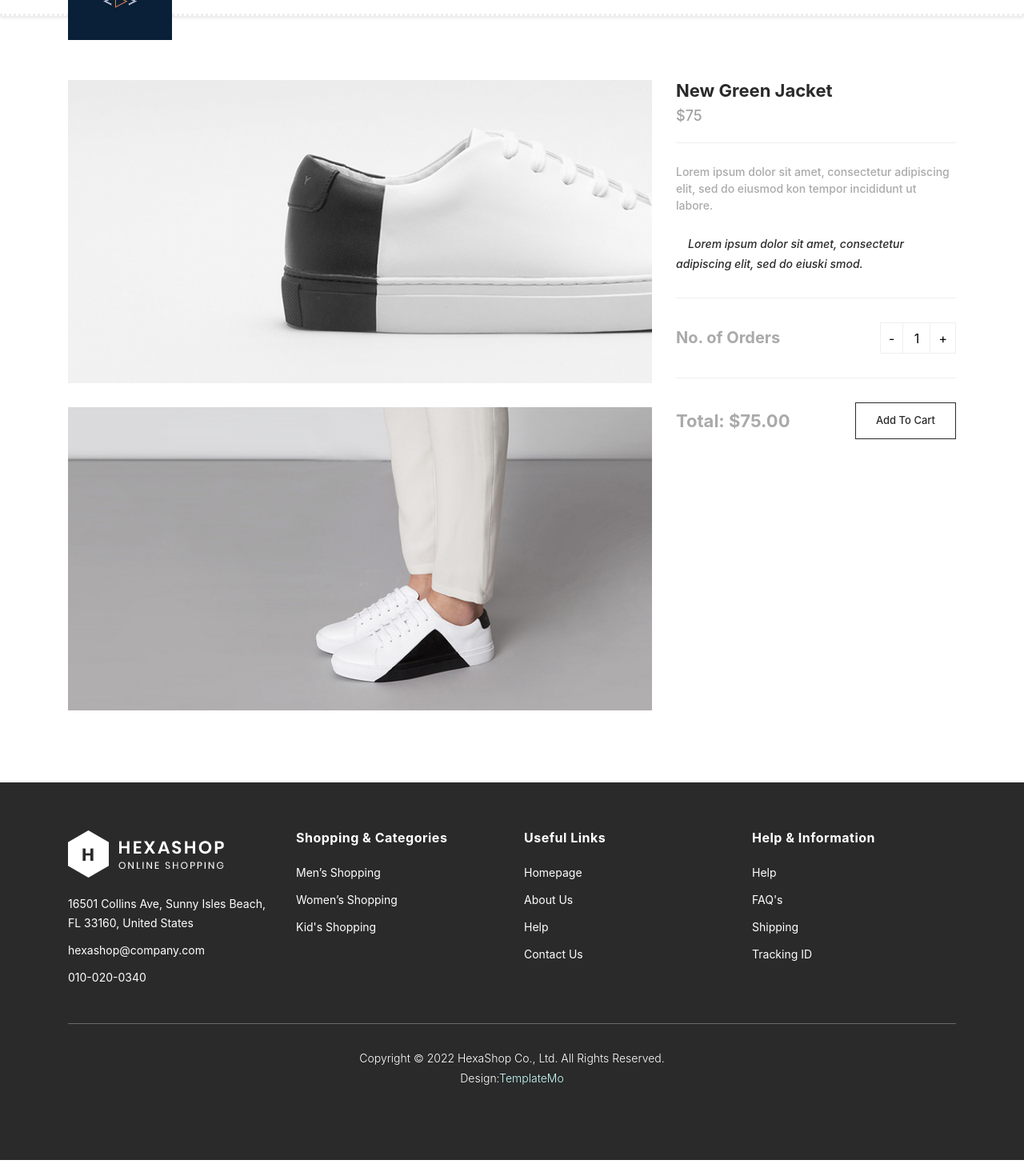
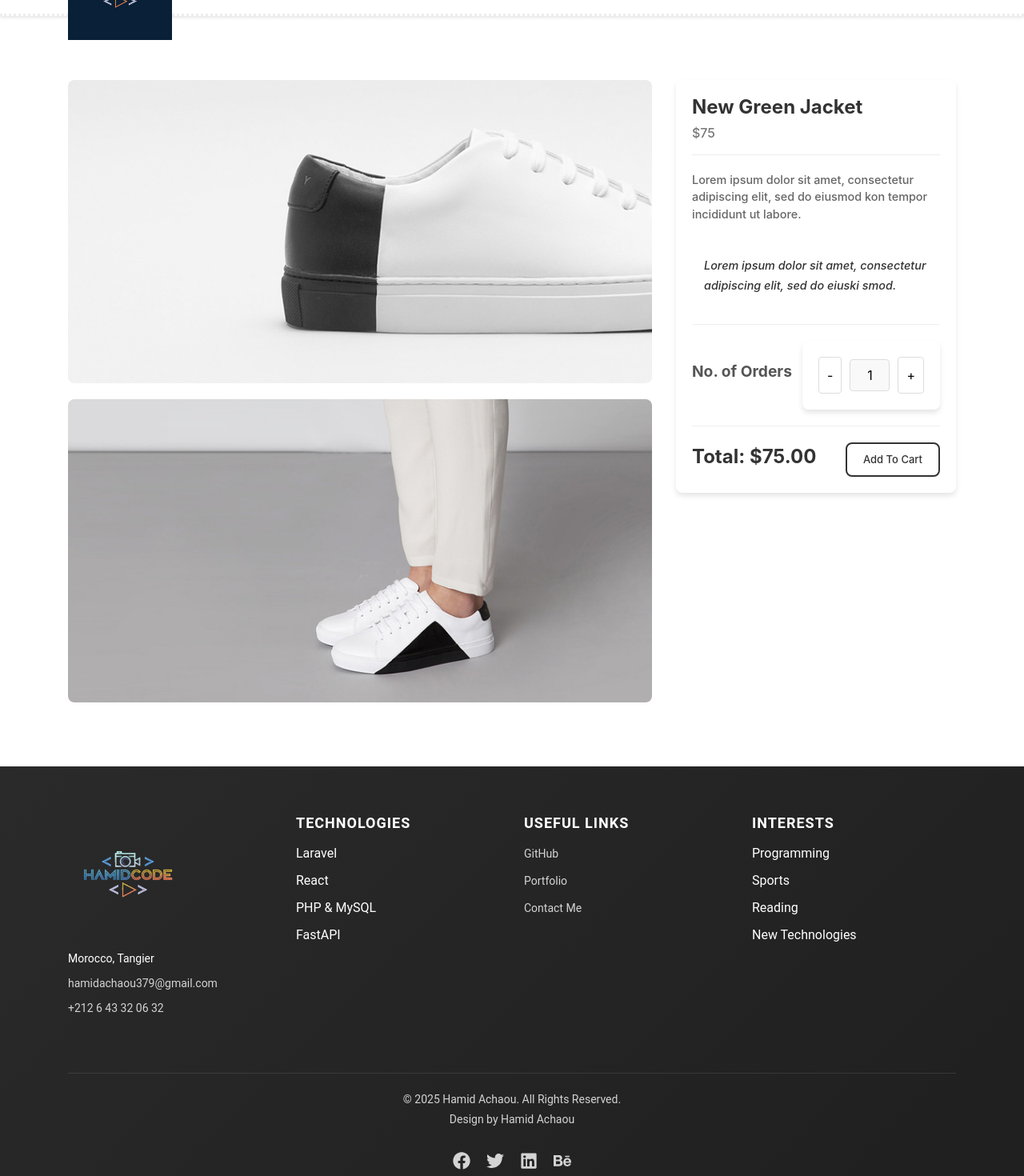
Before and after one commit to hamidAchaou/strapiStore, a React (Vite) app in the folder client/: page /singel_products in a window 1280 px wide. Shown: the part 80-1550 px from the top of the page at 80% size. Built offline with nearby package versions, Linux system fonts and the light colour scheme.

Commit message:
update footer and HeroSection

```diff
--- a/client/src/assets/css/templatemo-hexashop.css
+++ b/client/src/assets/css/templatemo-hexashop.css
@@ -652,7 +652,7 @@ banner
 
 .main-banner {
   border-bottom: 3px dotted #eee;
-  padding-top: 160px;
+  padding-top: 30px;
   padding-bottom: 30px;
 }
 
@@ -1498,74 +1498,117 @@ Subscribe
 footer
 ---------------------------------------------
 */
-
-footer {
+/* Footer Styles */
+.modern-footer {
   margin-top: 60px;
-  padding: 60px 0px 30px 0px;
-  background-color: #2a2a2a;
-}
-
-footer .logo {
+  padding: 60px 20px;
+  background: linear-gradient(135deg, #2a2a2a, #1f1f1f);
+  color: #fff;
+  font-family: 'Roboto', sans-serif;
+}
+
+/* Footer Logo */
+.footer-logo {
+  max-width: 150px;
   margin-bottom: 20px;
 }
 
-footer ul li {
-  display: block;
+/* Footer Section */
+.footer-section {
+  margin-bottom: 30px;
+}
+
+.footer-section h4 {
+  font-size: 18px;
+  font-weight: 700;
+  margin-bottom: 15px;
+  color: #fff;
+  text-transform: uppercase;
+  letter-spacing: 1px;
+}
+
+.footer-section ul {
+  list-style: none;
+  padding: 0;
+}
+
+.footer-section ul li {
   margin-bottom: 10px;
 }
 
-footer ul li a {
+.footer-section ul li a {
   font-size: 14px;
-  color: #fff;
-  transition: all .3s;
-}
-
-footer ul li a:hover {
-  color: #aaa;
-}
-
-footer h4 {
-  letter-spacing: 0.5px;
-  font-size: 16px;
-  color: #fff;
-  font-weight: 700;
-  margin-bottom: 20px;
-}
-
-footer .under-footer {
-  margin-top: 30px;
-  padding-top: 30px;
-  text-align: center;
-  border-top: 1px solid rgba(250,250,250,0.3);
-}
-
-footer .under-footer ul {
-  margin-top: 20px;
-}
-
-footer .under-footer ul li {
-  display: inline-block;
-  margin: 0px 10px;
-}
-
-footer .under-footer ul li a {
+  color: #d4d4d4;
+  transition: color 0.3s ease;
+}
+
+.footer-section ul li a:hover {
+  color: #f39c12; /* Add hover color */
+  text-decoration: underline;
+}
+
+/* Contact Info */
+.footer-contact li {
+  font-size: 14px;
+  margin-bottom: 10px;
+}
+
+/* Under Footer */
+.under-footer {
+  margin-top: 40px;
+  padding-top: 20px;
+  border-top: 1px solid rgba(255, 255, 255, 0.1);
+  text-align: center;
+}
+
+.under-footer p {
+  font-size: 14px;
+  color: #d4d4d4;
+  margin-bottom: 10px;
+}
+
+.under-footer a {
+  color: #d4d4d4; /* Default link color */
+  text-decoration: none;
+}
+
+.under-footer a:hover {
+  color: #f39c12; /* Add hover color for links */
+}
+
+/* Social Icons */
+.social-icons {
+  list-style: none;
+  padding: 0;
+  margin: 20px 0 0;
+  display: flex;
+  justify-content: center;
+}
+
+.social-icons li {
+  margin: 0 10px;
+}
+
+.social-icons li a {
   font-size: 22px;
-}
-
-footer .under-footer p {
-  color: #fff;
-  font-size: 14px;
-  font-weight: 300;
-}
-
-footer .under-footer a {
-  color: #cff;
-}
-
-footer .under-footer a:hover {
-  color: #c66;
-}
-
+  color: #d4d4d4;
+  transition: color 0.3s ease;
+}
+
+.social-icons li a:hover {
+  color: #f39c12; /* Add hover color for icons */
+}
+
+/* Responsive Styles */
+@media (max-width: 768px) {
+  .footer-section {
+    text-align: center;
+  }
+
+  .social-icons {
+    margin-top: 15px;
+  }
+}
 
 /* General product section styling */
 #products .section-heading {
@@ -1724,186 +1767,178 @@ footer .under-footer a:hover {
 Single Product Page
 ---------------------------------------------
 */
-
 #product {
   margin-top: 80px;
+  display: flex;
+  flex-wrap: wrap;
+  gap: 20px;
 }
 
 #product .left-images img {
   width: 100%;
-  overflow: hidden;
-  margin-bottom: 30px;
+  height: auto;
+  object-fit: cover;
+  margin-bottom: 20px;
+  border-radius: 8px;
 }
 
 #product .right-content {
   position: relative;
   z-index: 3;
   background-color: #fff;
+  padding: 20px;
+  border-radius: 8px;
+  box-shadow: 0 4px 6px rgba(0, 0, 0, 0.1);
 }
 
 #product .right-content h4 {
-  font-size: 22px;
-  color: #2a2a2a;
-  font-weight: 700;
-  margin-bottom: 0px;
+  font-size: 1.5rem;
+  color: #333;
+  font-weight: 700;
+  margin-bottom: 5px;
 }
 
 #product .right-content span.price {
-  font-size: 18px;
-  color: #a1a1a1;
+  font-size: 1rem;
+  color: #777;
   font-weight: 500;
   display: block;
   margin-top: 5px;
   border-bottom: 1px solid #eee;
-  padding-bottom: 20px;
+  padding-bottom: 15px;
 }
 
 #product .right-content ul.stars {
   position: absolute;
-  right: 0;
-  top: 0;
+  top: 10px;
+  right: 10px;
+  display: flex;
+  gap: 5px;
 }
 
 #product .right-content ul.stars li {
-  display: inline;
-  font-size: 13px;
+  font-size: 1rem;
+  color: #f1c40f;
 }
 
 #product .right-content span {
-  font-size: 14px;
-  color: #aaaaaa;
+  font-size: 0.9rem;
+  color: #666;
   font-weight: 500;
   display: block;
-  margin-top: 25px;
+  margin-top: 20px;
 }
 
 #product .right-content .quote {
-  margin-top: 25px;
+  margin-top: 20px;
+  display: flex;
+  align-items: flex-start;
+  gap: 15px;
 }
 
 #product .right-content .quote i {
-  float: left;
-  font-size: 32px;
-  margin-right: 15px;
-  margin-top: 10px;
+  font-size: 2rem;
+  color: #777;
 }
 
 #product .right-content .quote p {
   font-style: italic;
-  color: #2a2a2a;
+  color: #333;
   font-weight: 500;
 }
 
 #product .right-content p {
-  font-size: 14px;
-  color: #aaaaaa;
-  font-weight: 500;
-  display: block;
-  margin-top: 25px;
+  font-size: 0.9rem;
+  color: #666;
+  margin-top: 20px;
 }
 
 .quantity-content {
-  margin-top: 30px;
-  padding-top: 30px;
+  margin-top: 20px;
+  padding: 20px 0;
   border-top: 1px solid #eee;
   border-bottom: 1px solid #eee;
-  width: 100%;
-  padding-bottom: 30px;
-  margin-bottom: 30px;
-}
-
-.quantity-content .left-content {
-  float: left;
-  margin-right: 30px;
+  display: flex;
+  justify-content: space-between;
+  align-items: center;
+}
+
+.quantity-content .left-content h6 {
+  font-size: 1.2rem;
+  font-weight: 700;
+  color: #555;
 }
 
 .quantity-content .right-content {
   text-align: right;
 }
 
-.quantity-content .left-content h6 {
-  padding-top: 7px;
-  font-size: 20px;
-  font-weight: 700;
-  color: #aaa;
-  position: relative;
-  z-index: 11;
+.total {
+  display: flex;
+  justify-content: space-between;
+  align-items: center;
+  margin-top: 20px;
 }
 
 .total h4 {
-  float: left;
-  font-size: 20px;
-  margin-top: 10px;
-  color: #aaa!important;
-}
-
-.total .main-border-button {
-  text-align: right;
+  font-size: 1.2rem;
+  color: #555;
 }
 
 .total .main-border-button a {
-  border-color: #2a2a2a;
-  color: #2a2a2a;
+  padding: 10px 20px;
+  border: 2px solid #333;
+  color: #333;
+  font-weight: 500;
+  border-radius: 8px;
+  transition: all 0.3s ease;
 }
 
 .total .main-border-button a:hover {
+  background-color: #333;
   color: #fff;
-  background-color: #2a2a2a;
 }
 
 .quantity {
-  display: inline-block; }
+  display: flex;
+  align-items: center;
+  gap: 10px;
+}
 
 .quantity .input-text.qty {
-  width: 35px;
-  height: 39px;
-  padding: 0 5px;
-  text-align: center;
-  background-color: transparent;
-  border: 1px solid #efefef;
- }
-
- .quantity.buttons_added {
-  text-align: left;
-  position: relative;
-  white-space: nowrap;
-  vertical-align: top; }
-
- .quantity.buttons_added input {
-  display: inline-block;
-  margin: 0;
-  vertical-align: top;
-  box-shadow: none;
+  width: 50px;
+  height: 40px;
+  text-align: center;
+  background-color: #f9f9f9;
+  border: 1px solid #ddd;
+  border-radius: 4px;
 }
 
 .quantity.buttons_added .minus,
 .quantity.buttons_added .plus {
-  padding: 7px 10px 8px;
-  height: 39px;
-  background-color: #ffffff;
-  border: 1px solid #efefef;
-  cursor:pointer;}
-
- .quantity.buttons_added .minus {
-  border-right: 0; }
-
- .quantity.buttons_added .plus {
-  border-left: 0; }
+  padding: 10px;
+  background-color: #fff;
+  border: 1px solid #ddd;
+  cursor: pointer;
+  transition: background-color 0.2s ease;
+  border-radius: 4px;
+}
 
 .quantity.buttons_added .minus:hover,
 .quantity.buttons_added .plus:hover {
-  background: #eeeeee; }
+  background-color: #f1f1f1;
+}
 
 .quantity input::-webkit-outer-spin-button,
 .quantity input::-webkit-inner-spin-button {
   -webkit-appearance: none;
-  -moz-appearance: none;
-  margin: 0; }
+  margin: 0;
+}
 
 .quantity.buttons_added .minus:focus,
 .quantity.buttons_added .plus:focus {
-  outline: none; }
-
+  outline: none;
+}
 
 
 /*
@@ -1920,10 +1955,66 @@ About Us Page
 }
 
 /* ========================== About Section ========================== */
-.about-page-heading {
-  margin: 10px 0 30px;
-  background: url(../images/about-us-page-heading.jpg) center center / cover no-repeat;
-}
+/* General styles for the banner */
+.about-main-banner {
+  position: relative;
+  background: url('../images/about-us-page-heading.jpg') center center / cover no-repeat;
+  height: 60vh;
+  display: flex;
+  align-items: center;
+  justify-content: center;
+  color: #fff;
+  text-align: center;
+}
+
+.about-main-banner::before {
+  content: "";
+  position: absolute;
+  inset: 0;
+  background: rgba(0, 0, 0, 0.6); /* Adds a dark overlay for better text contrast */
+  z-index: 1;
+}
+
+.about-main-banner .container {
+  position: relative;
+  z-index: 2;
+  max-width: 1200px;
+  margin: 0 auto;
+  padding: 0 15px;
+}
+
+/* Content styling */
+.about-main-banner .content h1 {
+  font-size: 3rem;
+  font-weight: 700;
+  margin-bottom: 15px;
+  text-transform: capitalize;
+  line-height: 1.2;
+}
+
+.about-main-banner .content p {
+  font-size: 1.25rem;
+  font-weight: 400;
+  margin: 0;
+  color: #f1f1f1;
+  opacity: 0.9;
+}
+
+/* Responsive adjustments */
+@media (max-width: 768px) {
+  .about-main-banner {
+    height: 50vh;
+  }
+
+  .about-main-banner .content h1 {
+    font-size: 2rem;
+  }
+
+  .about-main-banner .content p {
+    font-size: 1rem;
+  }
+}
+
 
 .about-us {
   margin-top: 80px;
--- a/client/src/components/Footer/Footer.jsx
+++ b/client/src/components/Footer/Footer.jsx
@@ -1,120 +1,110 @@
 import React from "react";
+import { FaFacebook, FaTwitter, FaLinkedin, FaBehance } from "react-icons/fa";
+import Logo from "/assets/images/logo2.png";
 
 const Footer = () => {
   return (
-    <footer>
+    <footer className="modern-footer">
       <div className="container">
         <div className="row">
+          {/* Logo and Contact Info */}
           <div className="col-lg-3">
-            <div className="first-item">
-              <div className="logo">
-                <img
-                  src="assets/images/white-logo.png"
-                  alt="hexashop ecommerce templatemo"
-                />
-              </div>
-              <ul>
+            <div className="footer-section">
+              <img src={Logo} alt="Hamid Achaou Logo" className="footer-logo" />
+              <ul className="footer-contact">
+                <li>Morocco, Tangier</li>
                 <li>
-                  <a href="#">
-                    16501 Collins Ave, Sunny Isles Beach, FL 33160, United
-                    States
+                  <a href="mailto:hamidachaou379@gmail.com">
+                    hamidachaou379@gmail.com
                   </a>
                 </li>
                 <li>
-                  <a href="#">hexashop@company.com</a>
-                </li>
-                <li>
-                  <a href="#">010-020-0340</a>
+                  <a href="tel:+212643320632">+212 6 43 32 06 32</a>
                 </li>
               </ul>
             </div>
           </div>
+          {/* Technologies & Skills */}
           <div className="col-lg-3">
-            <h4>Shopping &amp; Categories</h4>
-            <ul>
-              <li>
-                <a href="#">Men’s Shopping</a>
-              </li>
-              <li>
-                <a href="#">Women’s Shopping</a>
-              </li>
-              <li>
-                <a href="#">Kid's Shopping</a>
-              </li>
-            </ul>
+            <div className="footer-section">
+              <h4>Technologies</h4>
+              <ul>
+                <li>Laravel</li>
+                <li>React</li>
+                <li>PHP & MySQL</li>
+                <li>FastAPI</li>
+              </ul>
+            </div>
           </div>
+          {/* Useful Links */}
           <div className="col-lg-3">
-            <h4>Useful Links</h4>
-            <ul>
-              <li>
-                <a href="#">Homepage</a>
-              </li>
-              <li>
-                <a href="#">About Us</a>
-              </li>
-              <li>
-                <a href="#">Help</a>
-              </li>
-              <li>
-                <a href="#">Contact Us</a>
-              </li>
-            </ul>
-          </div>
-          <div className="col-lg-3">
-            <h4>Help &amp; Information</h4>
-            <ul>
-              <li>
-                <a href="#">Help</a>
-              </li>
-              <li>
-                <a href="#">FAQ's</a>
-              </li>
-              <li>
-                <a href="#">Shipping</a>
-              </li>
-              <li>
-                <a href="#">Tracking ID</a>
-              </li>
-            </ul>
-          </div>
-          <div className="col-lg-12">
-            <div className="under-footer">
-              <p>
-                Copyright © 2022 HexaShop Co., Ltd. All Rights Reserved.
-                <br />
-                Design:
-                <a
-                  href="https://templatemo.com"
-                  target="_parent"
-                  title="free css templates"
-                >
-                  TemplateMo
-                </a>
-              </p>
+            <div className="footer-section">
+              <h4>Useful Links</h4>
               <ul>
                 <li>
-                  <a href="#">
-                    <i className="fa fa-facebook"></i>
+                  <a href="https://github.com/hamidAchaou">GitHub</a>
+                </li>
+                <li>
+                  <a href="https://hamidachaou.github.io/Portfolio1/">
+                    Portfolio
                   </a>
                 </li>
                 <li>
-                  <a href="#">
-                    <i className="fa fa-twitter"></i>
-                  </a>
-                </li>
-                <li>
-                  <a href="#">
-                    <i className="fa fa-linkedin"></i>
-                  </a>
-                </li>
-                <li>
-                  <a href="#">
-                    <i className="fa fa-behance"></i>
+                  <a href="https://hamidachaou.github.io/Portfolio1/#contact">
+                    Contact Me
                   </a>
                 </li>
               </ul>
             </div>
           </div>
+          {/* Interests */}
+          <div className="col-lg-3">
+            <div className="footer-section">
+              <h4>Interests</h4>
+              <ul>
+                <li>Programming</li>
+                <li>Sports</li>
+                <li>Reading</li>
+                <li>New Technologies</li>
+              </ul>
+            </div>
+          </div>
+        </div>
+        <div className="under-footer">
+          <p>
+            &copy; 2025 Hamid Achaou. All Rights Reserved.
+            <br />
+            Design by{" "}
+            <a
+              href="https://hamidachaou.github.io/Portfolio1/"
+              target="_blank"
+              rel="noopener noreferrer"
+            >
+              Hamid Achaou
+            </a>
+          </p>
+          <ul className="social-icons">
+            <li>
+              <a href="https://www.facebook.com/hamud.achaou">
+                <FaFacebook />
+              </a>
+            </li>
+            <li>
+              <a href="#">
+                <FaTwitter />
+              </a>
+            </li>
+            <li>
+              <a href="https://www.linkedin.com/in/hamid-achaou-093682253/">
+                <FaLinkedin />
+              </a>
+            </li>
+            <li>
+              <a href="#">
+                <FaBehance />
+              </a>
+            </li>
+          </ul>
         </div>
       </div>
     </footer>
--- /dev/null
+++ b/client/src/components/HeroSection/HeroSection.jsx
@@ -0,0 +1,18 @@
+import React from "react";
+
+const HeroSection = ({ title, details }) => {
+  return (
+    <>
+      <section className="about-main-banner about-page-heading" id="top">
+        <div className="container">
+          <div className="content">
+            <h1>{title}</h1>
+            <p>{details}</p>
+          </div>
+        </div>
+      </section>
+    </>
+  );
+};
+
+export default HeroSection;
--- a/client/src/pages/About/About.jsx
+++ b/client/src/pages/About/About.jsx
@@ -1,14 +1,18 @@
 import React from "react";
-import MainBanner from "./MainBanner";
 import AboutSection from "./AboutSection";
 import TeamSection from "./TeamSection";
 import ServiceSection from "./ServiceSection";
 import SubscribeSection from "./SubscribeSection";
 import "./About.css";
+import HeroSection from "../../components/HeroSection/HeroSection";
 
 const About = () => (
   <div>
-    <MainBanner />
+    {/* <MainBanner /> */}
+    <HeroSection
+      title={"About Our Company"}
+      details={"Awesome, clean &amp; creative HTML5 Template"}
+    />
     <AboutSection />
     <TeamSection />
     <ServiceSection />
--- a/client/src/pages/About/MainBanner.jsx
+++ /dev/null
@@ -1,18 +0,0 @@
-import React from "react";
-
-const MainBanner = () => (
-  <div className="page-heading about-page-heading" id="top">
-    <div className="container">
-      <div className="row">
-        <div className="col-lg-12">
-          <div className="inner-content">
-            <h2>About Our Company</h2>
-            <span>Awesome, clean &amp; creative HTML5 Template</span>
-          </div>
-        </div>
-      </div>
-    </div>
-  </div>
-);
-
-export default MainBanner;
--- a/client/src/pages/Contact/Contact.jsx
+++ b/client/src/pages/Contact/Contact.jsx
@@ -1,13 +1,15 @@
 import React from "react";
-import { FaPaperPlane } from "react-icons/fa"; // Using modern icon for form submission
-import MainBanner from "../About/MainBanner";
 import ContactAreaStarts from "./ContactAreaStarts";
 import SubscribeAreaStarts from "../../components/SubscribeAreaStarts/SubscribeAreaStarts";
+import HeroSection from "../../components/HeroSection/HeroSection";
 
 const Contact = () => {
   return (
     <>
-      <MainBanner />
+      <HeroSection
+        title={"Contact Us"}
+        details={"Awesome, clean &amp; creative HTML5 Template"}
+      />
       <ContactAreaStarts />
       <SubscribeAreaStarts />
     </>
```
Also changed, not shown: client/public/assets/images/logo2 copy.png (deleted). Lines whose indentation alone changed are shown as unchanged.
